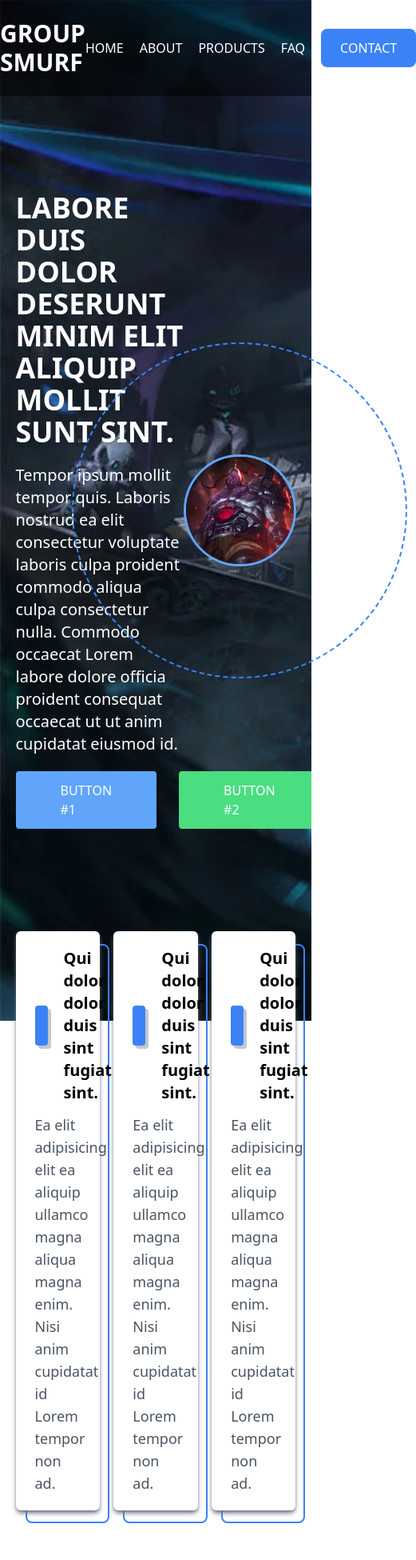
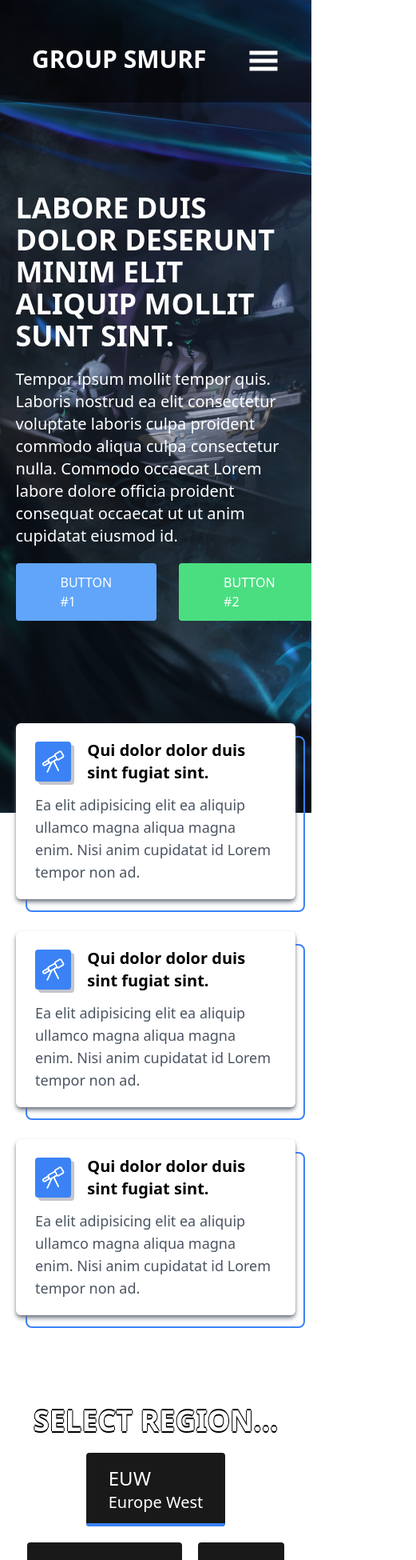
Before and after one commit to Pedromdsn/League-Of-Legends-Store, a Next.js app: page / in a window 390 px wide. Shown: the top 1950 px of the page at 80% size, 521 px wide, since content can reach past the window. Built offline with nearby package versions, Linux system fonts and the light colour scheme.

Commit message:
fit: mobile

```diff
--- a/src/components/Header.tsx
+++ b/src/components/Header.tsx
@@ -1,16 +1,40 @@
 import Link from "next/link"
 
+import { useState } from "react"
+import { GiHamburgerMenu } from "react-icons/gi"
+
 const Header = () => {
+	const [mobile, setMobile] = useState(false)
+
 	return (
-		<div className="z-30 absolute w-screen flex justify-around bg-opacity-50 bg-black items-center py-6 text-white uppercase">
-			<div className="text-3xl font-bold">Group Smurf</div>
-			<div className="flex gap-5 items-center font-medium">
+		<nav className="z-30 absolute w-screen flex justify-around bg-opacity-50 bg-black items-center py-6 text-white uppercase">
+			<Logo />
+			<div
+				className={`flex gap-6 items-center transition-all md:overflow-hidden
+				md:justify-end duration-200 md:text-xl
+				${mobile ? "flex-col md:h-[350px]" : "md:h-20 md:opacity-0"}`}>
 				<HeaderItem name="Home" />
 				<HeaderItem name="About" />
 				<HeaderItem name="Products" />
 				<HeaderItem name="Faq" />
 				<HeaderItem name="Contact" destaque />
 			</div>
+			<GiHamburgerMenu
+				className="hidden md:flex md:absolute top-14 right-10"
+				color="#fff"
+				size={40}
+				onClick={() => setMobile(!mobile)}
+			/>
+		</nav>
+	)
+}
+
+const Logo = () => {
+	return (
+		<div className="cursor-pointer md:absolute top-14 left-10">
+			<Link href="/">
+				<div className="text-3xl font-bold">Group Smurf</div>
+			</Link>
 		</div>
 	)
 }
--- a/src/components/Home/Region.tsx
+++ b/src/components/Home/Region.tsx
@@ -1,22 +1,21 @@
 import { useContext } from "react"
-import { RegionContext } from "../../context/Region"
+import { RegionContext, RegionProvider } from "../../context/Region"
 
 import { BsCheckLg } from "react-icons/bs"
 
 const Region = () => {
 	return (
-		<div className="max-w-[1350px] w-[90vw] mx-auto">
+		<RegionProvider>
+			<div className="max-w-[1350px] w-[90vw] mx-auto xl:items-center flex flex-col">
 				<div className="text-shadown text-4xl text-white font-bold uppercase">Select Region...</div>
-			<div className="flex flex-wrap mt-3 gap-5 flex-">
+				<div className="flex flex-wrap mt-5 gap-5 xl:justify-center">
 					<RegionBarItem name="EUW" description="Europe West" />
 					<RegionBarItem name="NA" description="North America" />
-				<RegionBarItem name="EUNE" description="Europe North and East" />
+					<RegionBarItem name="BR" description="Brazil" />
 					<RegionBarItem name="OCE" description="Oceania" />
 					<RegionBarItem name="TR" description="Turkey" />
-				<RegionBarItem name="BR" description="Brazil" />
-				<RegionBarItem name="LAN" description="Latin America North" />
 				</div>
-			<div className="flex flex-wrap mt-6 gap-5 justify-center">
+				<div className="flex flex-wrap mt-14 gap-7 justify-center">
 					<RegionToBuyItem price={9.99} />
 					<RegionToBuyItem price={9.99} />
 					<RegionToBuyItem price={9.99} />
@@ -24,6 +23,7 @@ const Region = () => {
 					<RegionToBuyItem price={9.99} />
 				</div>
 			</div>
+		</RegionProvider>
 	)
 }
 
@@ -36,8 +36,9 @@ const RegionBarItem = ({ name, description }: RegionItemBarProps) => {
 	const { region, setRegion } = useContext(RegionContext)
 	return (
 		<div
-			className={`text-white px-7 py-4 bg-black/90 rounded min-w-[18%] ${
-				region == name && "border-b-4 border-blue-500"
+			className={`text-white px-7 py-4 bg-black/90 rounded min-w-[18%] relative ${
+				region == name &&
+				"after:-translate-x-7 after:border-b-4 after:border-blue-500 after:absolute after:bottom-0 after:z-10 after:w-full after:h-full after:rounded-b "
 			}`}
 			onClick={() => setRegion(name)}>
 			<div className="text-2xl">{name}</div>
@@ -54,8 +55,7 @@ const RegionToBuyItem = ({ price }: RegionToBuyBarProps) => {
 	return (
 		<div
 			className="px-10 py-6 flex flex-col justify-center items-center rounded-xl gap-4 shadow-xl
-				after:translate-x-3 after:translate-y-3 relative bg-white after:-z-10
-				after:w-full after:h-full after:absolute after:border-2 after:border-blue-500 after:rounded-lg">
+				after:translate-x-3 after:translate-y-3 after-border">
 			<div className="text-4xl font-bold">$ {price}</div>
 			<div className="text-blue-500">Personal</div>
 			<div className="text-gray-500">For you and your nibba</div>
--- a/src/components/Home/Why.tsx
+++ b/src/components/Home/Why.tsx
@@ -3,7 +3,7 @@ import { IoTelescopeOutline } from "react-icons/io5"
 
 const Why = () => {
 	return (
-		<div className="max-w-[1350px] w-[90vw] mx-auto -mt-28 mb-28 flex justify-between flex-wrap">
+		<div className="max-w-[1350px] w-[90vw] mx-auto -mt-28 mb-28 flex justify-center flex-wrap gap-10">
 			<WhyItem
 				Icon={IoTelescopeOutline}
 				title="Qui dolor dolor duis sint fugiat sint."
@@ -31,11 +31,9 @@ interface WhyItemProps {
 
 const WhyItem = ({ Icon, title, description }: WhyItemProps) => {
 	return (
-		<div className="z-10 relative w-[30%] ">
+		<div className="z-10 relative w-[30%] min-w-[350px]">
 			<div
-				className="flex flex-col px-6 py-5 gap-3 bg-white rounded-md shadow-md shadow-gray-500 relative
-				after:-translate-x-3 after:-translate-y-1
-				after:w-full after:h-full after:absolute after:border-2 after:border-blue-500 after:-z-10 after:rounded-lg">
+				className="flex flex-col px-6 py-5 gap-3 bg-white rounded-md shadow-md shadow-gray-500 after-border after:-translate-x-3 after:-translate-y-1">
 				<div className="flex items-center gap-5">
 					<Icon className="bg-blue-500 text-white w-[60px] h-[50px] p-2 rounded shadow-good shadow-gray-500/40" />
 					<div className="text-xl font-bold">{title}</div>
--- a/src/components/Home/mainChampion/ChampImage.tsx
+++ b/src/components/Home/mainChampion/ChampImage.tsx
@@ -4,9 +4,7 @@ import Champ from "../../../../public/sion.jpg"
 const ChampImage = () => {
 	return (
 		<div
-			className="border-[3px] border-blue-400 flex justify-center items-center
-			rounded-[100%] before:rounded-[100%] overflow-hidden
-			before:border-dashed before:border-2 before:border-blue-500 before:w-[420px] before:h-[420px] before:absolute">
+			className="champion xl:hidden">
 			<Image src={Champ} height="400px" width="400px" />
 		</div>
 	)
--- a/src/components/Home/mainChampion/index.tsx
+++ b/src/components/Home/mainChampion/index.tsx
@@ -4,7 +4,7 @@ const MainChampion = () => {
 	return (
 		<div className="bg-champion w-screen bg-cover pt-60 pb-60 overflow-hidden">
 			<div className="max-w-[1350px] w-[90vw] flex justify-between text-white mx-auto items-center">
-				<div className="flex flex-col gap-5 w-[60%]">
+				<div className="flex flex-col gap-5 w-[60%] xl:w-full">
 					<h1 className="text-4xl font-bold uppercase">
 						Labore duis dolor deserunt minim elit aliquip mollit sunt sint.
 					</h1>
@@ -18,7 +18,7 @@ const MainChampion = () => {
 						<div className="bg-green-400 px-14 py-3 rounded font-medium">Button #2</div>
 					</div>
 				</div>
-				<ChampImage />
+				<ChampImage/>
 			</div>
 		</div>
 	)
--- a/src/context/Region.tsx
+++ b/src/context/Region.tsx
@@ -12,7 +12,7 @@ interface RegionContextReturn {
 export const RegionContext = createContext({} as RegionContextReturn)
 
 export const RegionProvider = ({ children }: RegionContextProps) => {
-	const [region, setRegion] = useState("")
+	const [region, setRegion] = useState("EUW")
 
 	return <RegionContext.Provider value={{ region, setRegion }}>{children}</RegionContext.Provider>
 }
--- a/src/styles/globals.css
+++ b/src/styles/globals.css
@@ -37,3 +37,11 @@ html {
 .text-shadown {
 	text-shadow: -1px 0 black, 0 2px black, 1px 0 black, 0 -2px black;
 }
+
+.after-border {
+	@apply relative bg-white after:w-full after:h-full after:absolute after:border-2 after:border-blue-500 after:-z-10 after:rounded-lg;
+}
+
+.champion {
+	@apply border-[3px] border-blue-400 flex justify-center items-center rounded-[100%] before:rounded-[100%] overflow-hidden before:border-dashed before:border-2 before:border-blue-500 before:w-[420px] before:h-[420px] before:absolute;
+}
--- a/tailwind.config.js
+++ b/tailwind.config.js
@@ -3,7 +3,7 @@ module.exports = {
 	theme: {
 		extend: {
 			backgroundImage: {
-				champion: "url('/gwen.webp')",
+				champion: "url('/gwen.jpg')",
 			},
 
 			boxShadow: {
@@ -11,6 +11,14 @@ module.exports = {
 				border: "text-shadow: -1px 0 black, 0 1px black, 1px 0 black, 0 -1px black",
 			},
 		},
+		screens: {
+			"3xl": { max: "1601px" },
+			"2xl": { max: "1535px" },
+			xl: { max: "1279px" },
+			lg: { max: "1023px" },
+			md: { max: "767px" },
+			sm: { max: "639px" },
+		},
 	},
 	plugins: [],
 }
```
Also changed, not shown: public/gwen.jpg. Lines whose indentation alone changed are shown as unchanged.
